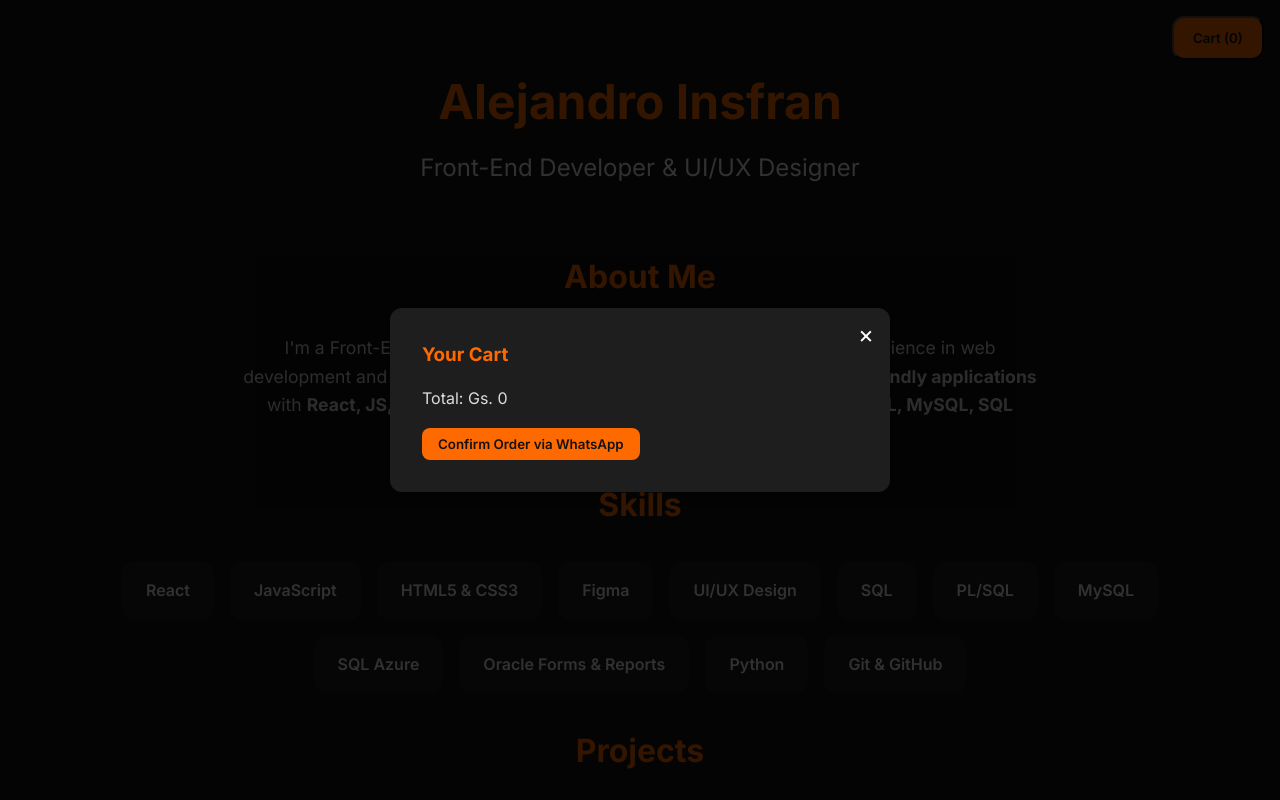
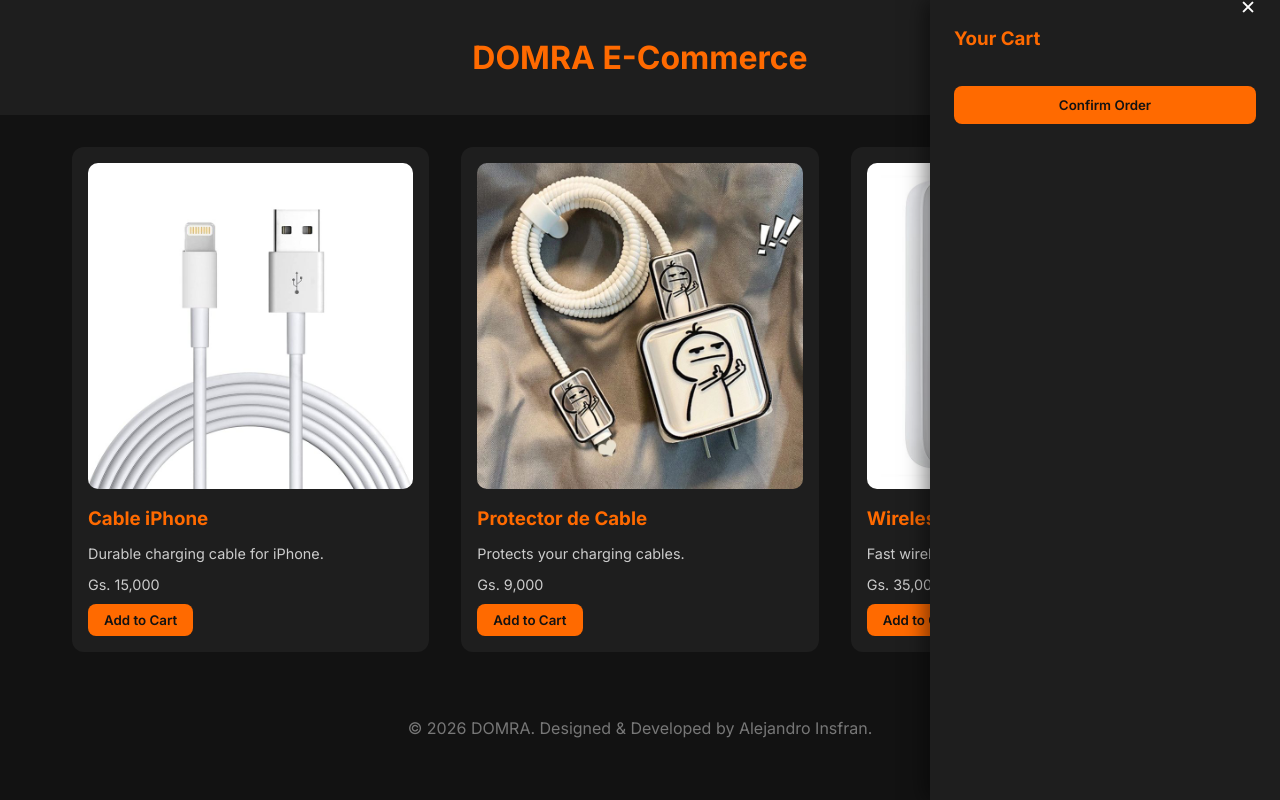
Before and after one commit to ale13211/domra-ecommerce, a plain HTML site: page index.html in a window 1280 px wide. Both pictures are taken after a click on the button "Cart (0)". Shown: the top 800 px of the page. Drawn offline with Linux system fonts and the light colour scheme.

Commit message:
Update index.html

```diff
--- a/index.html
+++ b/index.html
@@ -7,180 +7,131 @@
 <link href="https://fonts.googleapis.com/css2?family=Inter:wght@400;600;700&display=swap" rel="stylesheet">
 <style>
   *{margin:0;padding:0;box-sizing:border-box;font-family:'Inter',sans-serif;}
-  body{background:#121212;color:#f5f5f5;line-height:1.6;scroll-behavior:smooth;}
+  body{background:#121212;color:#f5f5f5;line-height:1.6;}
   a{text-decoration:none;color:inherit;}
   img{max-width:100%;border-radius:10px;}
   .container{max-width:1200px;margin:2rem auto;padding:0 2rem;}
 
-  header{text-align:center;padding:4rem 0 2rem 0;}
-  header h1{font-size:3rem;color:#ff6a00;}
-  header h2{font-size:1.5rem;color:#f5f5f5;font-weight:400;margin-top:0.5rem;}
+  header{background:#1e1e1e;padding:2rem;text-align:center;position:sticky;top:0;z-index:10;}
+  header h1{color:#ff6a00;}
 
-  section{padding:4rem 0;}
-  section h2{font-size:2rem;color:#ff6a00;text-align:center;margin-bottom:2rem;}
-  .about p{max-width:800px;margin:1rem auto;font-size:1.1rem;text-align:center;color:#ddd;}
+  .products{display:grid;grid-template-columns:repeat(auto-fit,minmax(250px,1fr));gap:2rem;}
+  .product-card{background:#1e1e1e;padding:1rem;border-radius:12px;transition:transform 0.3s, box-shadow 0.3s;cursor:pointer;}
+  .product-card:hover{transform:translateY(-5px);box-shadow:0 10px 20px rgba(255,106,0,0.4);}
+  .product-card img{margin-bottom:0.5rem;}
+  .product-card h3{color:#ff6a00;margin-bottom:0.5rem;}
+  .product-card p{font-size:0.9rem;color:#ccc;margin-bottom:0.5rem;}
+  .product-card button{background:#ff6a00;color:#121212;border:none;padding:0.5rem 1rem;border-radius:8px;font-weight:600;cursor:pointer;transition:background 0.3s;}
+  .product-card button:hover{background:#ffa64d;transform:scale(1.05);}
 
-  .skills{display:flex;flex-wrap:wrap;justify-content:center;gap:1rem;}
-  .skill{background:#1e1e1e;padding:1rem 1.5rem;border-radius:12px;transition:transform 0.3s, background 0.3s;cursor:default;color:#f5f5f5;font-weight:600;}
-  .skill:hover{transform:scale(1.1);background:#ff6a00;color:#121212;}
+  .cart{position:fixed;top:1rem;right:1rem;background:#ff6a00;color:#121212;padding:0.5rem 1rem;border-radius:12px;font-weight:600;cursor:pointer;z-index:100;}
 
-  .projects{display:grid;grid-template-columns:repeat(auto-fit,minmax(280px,1fr));gap:2rem;}
-  .project-card{background:#1e1e1e;padding:1.5rem;border-radius:12px;transition:transform 0.3s, box-shadow 0.3s;}
-  .project-card:hover{transform:translateY(-10px);box-shadow:0 10px 20px rgba(255,106,0,0.4);}
-  .project-card h3{color:#ff6a00;margin-bottom:0.5rem;}
-  .project-card p{font-size:0.95rem;color:#ccc;margin-bottom:1rem;}
-  .project-card a{display:inline-block;margin-right:1rem;padding:0.5rem 1rem;background:#ff6a00;color:#121212;border-radius:8px;font-weight:600;transition:background 0.3s;}
-  .project-card a:hover{background:#ffa64d;}
+  .cart-modal{display:none;position:fixed;top:0;right:0;width:350px;height:100%;background:#1e1e1e;padding:1.5rem;box-shadow:-5px 0 20px rgba(0,0,0,0.5);z-index:1000;overflow-y:auto;transition:transform 0.3s;}
+  .cart-modal.show{display:block;transform:translateX(0);}
+  .cart-modal h3{color:#ff6a00;margin-bottom:1rem;}
+  .cart-item{display:flex;justify-content:space-between;margin-bottom:1rem;color:#ddd;}
+  .cart-total{margin-top:1rem;font-weight:700;color:#ff6a00;}
+  .close-cart{cursor:pointer;color:#fff;float:right;font-size:1.2rem;margin-top:-2rem;}
 
-  .cart{position:fixed;top:1rem;right:1rem;background:#ff6a00;color:#121212;padding:0.75rem 1.2rem;border-radius:12px;font-weight:600;cursor:pointer;z-index:100;}
-
-  /* MODAL */
-  .modal{display:none;position:fixed;top:0;left:0;width:100%;height:100%;background:rgba(0,0,0,0.8);justify-content:center;align-items:center;z-index:1000;}
-  .modal-content{background:#1e1e1e;padding:2rem;border-radius:12px;max-width:500px;width:90%;position:relative;}
-  .modal-content h3{color:#ff6a00;margin-bottom:1rem;}
-  .modal-content p{color:#ddd;margin-bottom:1rem;}
-  .close-btn{position:absolute;top:0.5rem;right:1rem;font-size:1.5rem;color:#fff;cursor:pointer;}
-
-  table{width:100%;color:#ddd;border-collapse:collapse;margin-bottom:1rem;}
-  th,td{padding:0.5rem;text-align:left;}
-  th{color:#ff6a00;}
-  button.confirm{background:#ff6a00;color:#121212;border:none;padding:0.5rem 1rem;border-radius:8px;font-weight:600;cursor:pointer;transition:background 0.3s;}
-  button.confirm:hover{background:#ffa64d;}
+  footer{text-align:center;padding:2rem 0;color:#777;margin-top:2rem;}
+  @media(max-width:768px){.product-card img{height:150px;object-fit:cover;}}
 </style>
 </head>
 <body>
 
 <header>
-  <h1>Alejandro Insfran</h1>
-  <h2>Front-End Developer & UI/UX Designer</h2>
+  <h1>DOMRA E-Commerce</h1>
 </header>
 
 <button class="cart" id="cart-button">Cart (0)</button>
 
-<section class="about container">
-  <h2>About Me</h2>
-  <p>
-    I'm a Front-End Developer and UI/UX Designer from Paraguay with experience in web development and database management.
-    I specialize in <strong>responsive, user-friendly applications</strong> with <strong>React, JS, HTML, CSS</strong> and design thinking.
-    Experience in <strong>SQL, PL/SQL, MySQL, SQL Azure, Oracle Forms & Reports</strong> and <strong>Python</strong>.
-  </p>
+<section class="container products" id="product-list">
+  <!-- Productos generados por JS -->
 </section>
 
-<section class="skills-section container">
-  <h2>Skills</h2>
-  <div class="skills">
-    <div class="skill">React</div>
-    <div class="skill">JavaScript</div>
-    <div class="skill">HTML5 & CSS3</div>
-    <div class="skill">Figma</div>
-    <div class="skill">UI/UX Design</div>
-    <div class="skill">SQL</div>
-    <div class="skill">PL/SQL</div>
-    <div class="skill">MySQL</div>
-    <div class="skill">SQL Azure</div>
-    <div class="skill">Oracle Forms & Reports</div>
-    <div class="skill">Python</div>
-    <div class="skill">Git & GitHub</div>
-  </div>
-</section>
-
-<section class="projects-section container">
-  <h2>Projects</h2>
-  <div class="projects">
-    <div class="project-card">
-      <h3>DOMRA E-Commerce</h3>
-      <p>
-        Responsive e-commerce website for <strong>DOMRA</strong>. Includes product catalog, shopping cart, and clean UI/UX.
-      </p>
-      <a href="https://github.com/ale13211/domra-ecommerce" target="_blank">GitHub</a>
-      <a href="https://ale13211.github.io/domra-ecommerce/" target="_blank">Live Demo</a>
-    </div>
-  </div>
-</section>
-
-<footer>
-  &copy; 2026 Alejandro Insfran. Designed & Developed by me.
-</footer>
-
-<!-- CART MODAL -->
-<div class="modal" id="cart-modal">
-  <div class="modal-content">
-    <span class="close-btn" onclick="closeCart()">&times;</span>
-    <h3>Your Cart</h3>
-    <div id="cart-items"></div>
-    <p id="cart-total"></p>
-    <button class="confirm" onclick="confirmOrder()">Confirm Order via WhatsApp</button>
-  </div>
+<div class="cart-modal" id="cart-modal">
+  <span class="close-cart" onclick="toggleCart()">✕</span>
+  <h3>Your Cart</h3>
+  <div id="cart-items"></div>
+  <div class="cart-total" id="cart-total"></div>
+  <button onclick="checkout()" style="margin-top:1rem;width:100%;background:#ff6a00;color:#121212;padding:0.7rem;border:none;border-radius:8px;font-weight:600;cursor:pointer;">Confirm Order</button>
 </div>
 
+<footer>&copy; 2026 DOMRA. Designed & Developed by Alejandro Insfran.</footer>
+
 <script>
-const products = [
-  {name:"Cable iPhone", price:49000, img:"cable-iphone.png"},
-  {name:"Protector de Cable", price:49000, img:"protector-cable.png"},
-  {name:"Wireless Charger", price:49000, img:"wireless-charger.png"}
+const products=[
+  {name:"Cable iPhone", desc:"Durable charging cable for iPhone.", category:"cable", price:15000,img:"cable-iphone.png"},
+  {name:"Protector de Cable", desc:"Protects your charging cables.", category:"protector", price:9000,img:"protector-cable.png"},
+  {name:"Wireless Charger", desc:"Fast wireless charger.", category:"charger", price:35000,img:"wireless-charger.png"}
 ];
 
-let cart = [];
-const cartButton = document.getElementById('cart-button');
+let cart=[];
 
-function addToCart(product){
-  const existing = cart.find(p => p.name === product.name);
-  if(existing) existing.qty += 1;
-  else cart.push({...product, qty:1});
-  cartButton.textContent = `Cart (${cart.reduce((a,b)=>a+b.qty,0)})`;
+const productList=document.getElementById('product-list');
+const cartButton=document.getElementById('cart-button');
+const cartModal=document.getElementById('cart-modal');
+const cartItemsEl=document.getElementById('cart-items');
+const cartTotalEl=document.getElementById('cart-total');
 
-  // Animación simple
-  cartButton.style.transform = 'scale(1.2)';
-  setTimeout(()=>cartButton.style.transform='scale(1)',200);
+function renderProducts(){
+  productList.innerHTML='';
+  products.forEach(p=>{
+    const card=document.createElement('div');
+    card.className='product-card';
+    card.innerHTML=`
+      <img src="${p.img}" alt="${p.name}">
+      <h3>${p.name}</h3>
+      <p>${p.desc}</p>
+      <p>Gs. ${p.price.toLocaleString()}</p>
+      <button onclick="addToCart('${p.name}')">Add to Cart</button>
+    `;
+    productList.appendChild(card);
+  });
 }
 
-function openCart(){
-  const modal = document.getElementById('cart-modal');
-  const cartDiv = document.getElementById('cart-items');
-  cartDiv.innerHTML='';
-  let total = 0;
-  cart.forEach(item=>{
-    total += item.price * item.qty;
-    const row = document.createElement('div');
-    row.innerHTML = `${item.name} x ${item.qty} - Gs. ${item.price*item.qty}`;
-    cartDiv.appendChild(row);
-  });
-  document.getElementById('cart-total').textContent = `Total: Gs. ${total}`;
-  modal.style.display='flex';
+function addToCart(name){
+  const prod=products.find(p=>p.name===name);
+  const existing=cart.find(c=>c.name===name);
+  if(existing){
+    existing.qty+=1;
+  } else {
+    cart.push({name:prod.name, price:prod.price, qty:1});
+  }
+  cartButton.textContent=`Cart (${cart.reduce((a,b)=>a+b.qty,0)})`;
+  renderCart();
+  // animación amigable
+  alert(`${name} added to cart!`);
 }
 
-function closeCart(){
-  document.getElementById('cart-modal').style.display='none';
+function renderCart(){
+  cartItemsEl.innerHTML='';
+  let total=0;
+  cart.forEach(item=>{
+    total+=item.price*item.qty;
+    const div=document.createElement('div');
+    div.className='cart-item';
+    div.innerHTML=`<span>${item.name} x${item.qty}</span><span>Gs. ${(item.price*item.qty).toLocaleString()}</span>`;
+    cartItemsEl.appendChild(div);
+  });
+  cartTotalEl.textContent=`Total: Gs. ${total.toLocaleString()}`;
 }
 
-function confirmOrder(){
-  if(cart.length===0){alert("Cart is empty"); return;}
-  let message = "Hola, quiero confirmar mi pedido:%0A";
-  let total = 0;
-  cart.forEach(item=>{
-    message += `${item.name} x ${item.qty} - Gs. ${item.price*item.qty}%0A`;
-    total += item.price*item.qty;
-  });
-  message += `Total: Gs. ${total}`;
-  const whatsappURL = `https://wa.me/595982164843?text=${message}`;
-  window.open(whatsappURL,'_blank');
+function toggleCart(){cartModal.classList.toggle('show');}
+
+cartButton.addEventListener('click',toggleCart);
+
+function checkout(){
+  if(cart.length===0){alert("Cart is empty!");return;}
+  let msg="Hola, quiero confirmar mi pedido:\n";
+  cart.forEach(i=>msg+=`${i.name} x${i.qty} - Gs. ${(i.price*i.qty).toLocaleString()}\n`);
+  const total=cart.reduce((a,b)=>a+b.price*b.qty,0);
+  msg+=`Total: Gs. ${total.toLocaleString()}`;
+  const url=`https://wa.me/595982164843?text=${encodeURIComponent(msg)}`;
+  window.open(url,'_blank');
 }
 
-// Render products
-const projectsDiv = document.querySelector('.projects');
-products.forEach(product=>{
-  const card = document.createElement('div');
-  card.className='project-card';
-  card.innerHTML=`
-    <img src="${product.img}" alt="${product.name}">
-    <h3>${product.name}</h3>
-    <p>Gs. ${product.price}</p>
-    <button onclick="addToCart(${JSON.stringify(product)})">Add to Cart</button>
-  `;
-  projectsDiv.appendChild(card);
-});
-
-cartButton.addEventListener('click',openCart);
+renderProducts();
 </script>
 
 </body>
```
